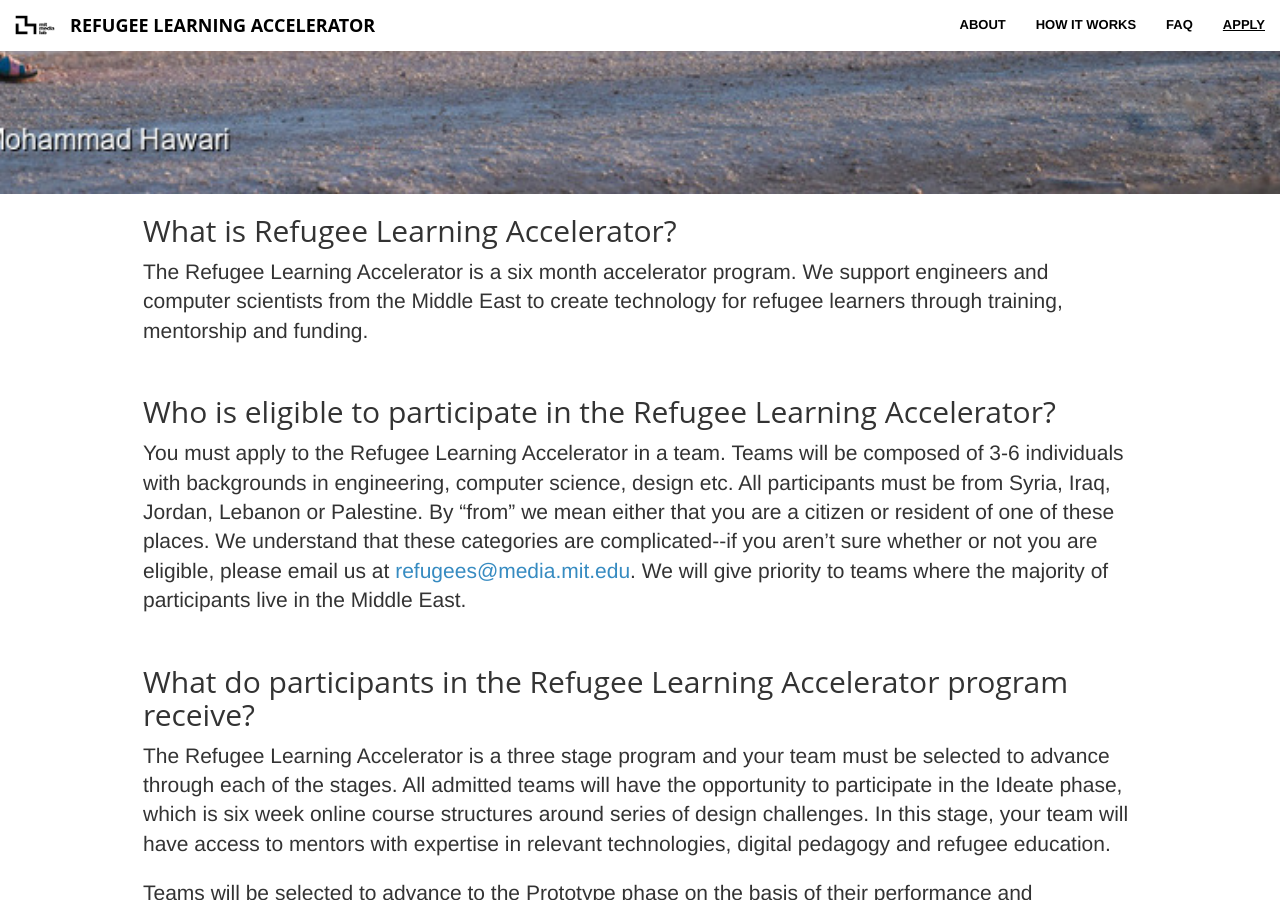
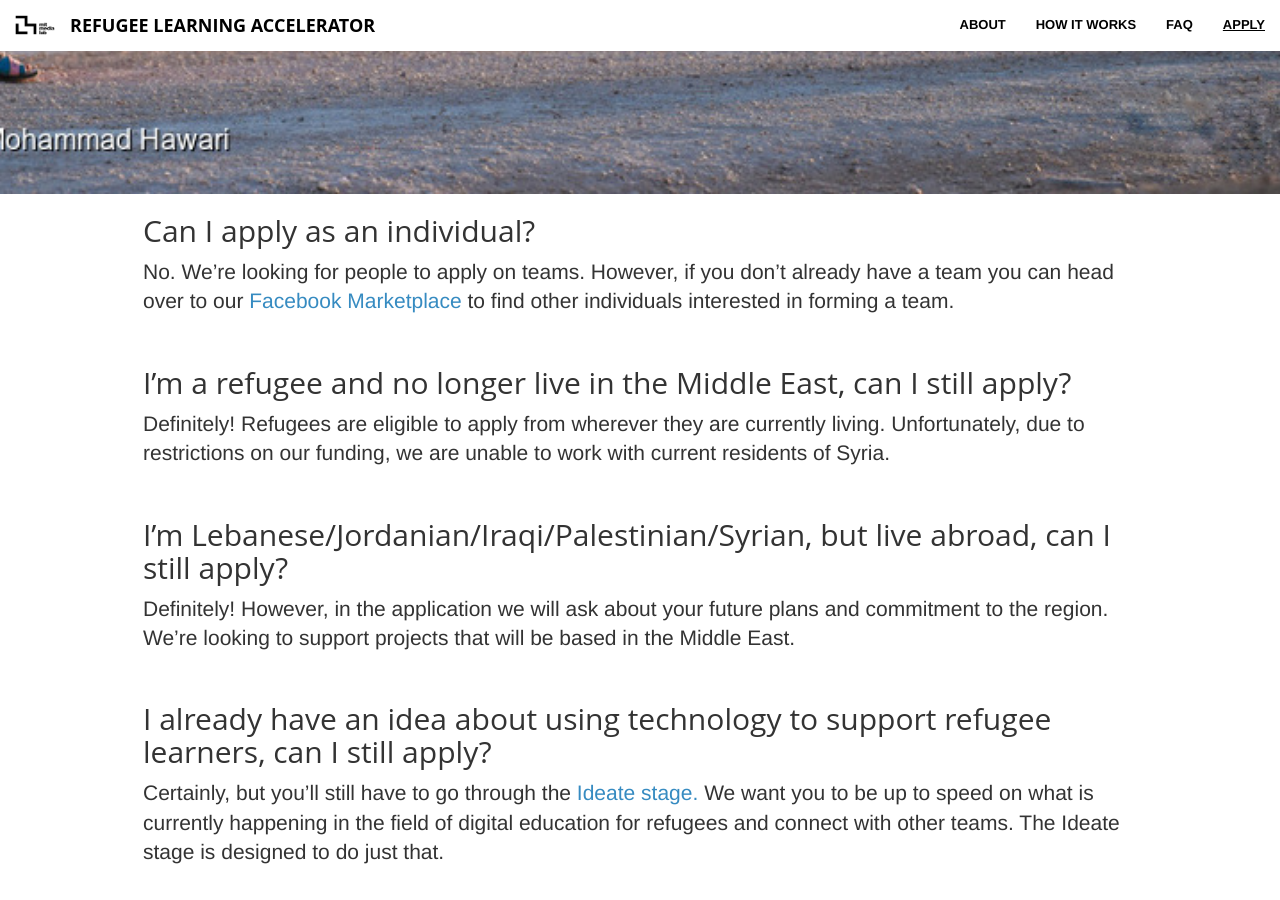
Before and after one commit to Refugee-Learning-Accelerator/Refugee-Learning-Accelerator.github.io, a Jekyll site: the page FAQ/index.html, which Jekyll copies as it is, in a window 1280 px wide and 900 px high, scrolled down 706 px. Built offline with Jekyll 4.4.1, drawn with Linux system fonts in a browser that asks for light colours; nearby versions of some CDN libraries; some of the changed text lies outside the part shown.

Commit message:
Update index.html

```diff
--- a/FAQ/index.html
+++ b/FAQ/index.html
@@ -51,47 +51,40 @@
 																  </header>
 <section style="padding: 10%; padding-top: 0%">
 <div class="container">
-	<h2>What is Refugee Learning Accelerator?</h2>
-	<p class="QA">The Refugee Learning Accelerator is a six month accelerator program. We support engineers and computer scientists from the Middle East to create technology for refugee learners through training, mentorship and funding.</p>
-	<h2>Who is eligible to participate in the Refugee Learning Accelerator?</h2>
-	<p class="QA">You must apply to the Refugee Learning Accelerator in a team. Teams will be composed of 3-6 individuals with backgrounds in engineering, computer science, design etc. All participants must be from Syria, Iraq, Jordan, Lebanon or Palestine. By “from” we mean either that you are a citizen or resident of one of these places. We understand that these categories are complicated--if you aren’t sure whether or not you are eligible, please email us at
-		     <a class="class2" href=”mailto:refugees@media.mit.edu”>refugees@media.mit.edu</a>. We will give priority to teams where the majority of participants live in the Middle East. </p>
-	<h2>What do participants in the Refugee Learning Accelerator program receive?</h2>
-	<p>The Refugee Learning Accelerator is a three stage program and your team must be selected to advance through each of the stages. All admitted teams will have the opportunity to participate in the Ideate phase, which is six week online course structures around series of design challenges. In this stage, your team will have access to mentors with expertise in relevant technologies, digital pedagogy and refugee education.</p>
-	<p>Teams will be selected to advance to the Prototype phase on the basis of their performance and participation. The Prototype phase will be an in-person workshop in Amman, Jordan. The Accelerator will cover the cost of travel. In this phase, your team will prototype a project and pitch it to a panel of judges. You will have access to expert feedback and mentorship. </p>
-	<p class="QA">The most promising projects will be selected to advance to the Incubate phase. In this phase, teams will have access to funding, technical advice, support setting up partnerships and mentorship on topics like entrepreneurship and monitoring & evaluations. </p>
-	<h2>There are lots of other incubators and accelerators. What need does this program fill?</h2>
-	<p class="QA">We’re super excited about all the innovation happening around digital education for refugees, but we think that not enough is being done to build capacity in the countries most affected by the Syrian refugee crisis. We’re also thrilled by all the energy in the tech community around responding the refugee crisis, but acknowledge that hackathons have their limitations--particularly in terms of their short duration and a lack of available funding. We designed the Accelerator to respond to these twin trends. </p>
-	<h2>I already have an idea about using technology to support refugee learners, can I still apply?</h2>
-	<p class="QA"Certainly, but you’ll still have to go through the <a class="class2" href="/program">Ideate stage.</a> We have expertise with what works and what has already been done, when it comes to technology and refugee learners, and we want you to acquire that knowledge as well. </p>
-	<h2> What is the time commitment?</h2>
-	<p class="QA">The time commitment will vary by phase: in the Ideate phase we will expect you to spend about 15-20 hours per week working on projects for the Refugee Learning Accelerator; in the Prototype phase teams will spend a week together in Amman, working full-time. The Accelerator is designed to be part-time commitment. We do not expect you to quit your job or suspend your schooling to work on this project.</p>
 	<h2>Can I apply as an individual?</h2>
 	<p class="QA">No. We’re looking for people to apply on teams. However, if you don’t already have a team you can head over to our <a href="https://www.facebook.com/groups/147496302487491" class="class2">Facebook Marketplace</a> to find other individuals interested in forming a team.</p>
-	<h2>I’m a Syrian refugee and no longer live in the Middle East, can I still apply?</h2>
-	<p>Definitely! Syrian refugees are eligible to apply from wherever they are currently living. </p>
-	<p class="QA"> Unfortunately, due to restrictions on our funding, we are unable to work with current residents of Syria. </p>
-	<h2>I’m Lebanese/Jordanian/Iraqi/Palestinian, but live in X, can I still apply?</h2>
-	<p class="QA">Definitely! However, in the application we will ask about your future plans and commitment to the region. We’re looking to support projects that will be based in the Middle East, not another refugee project based in Cambridge, Massachusetts (not that there is anything wrong with this town!).</p>
+	<h2>I’m a refugee and no longer live in the Middle East, can I still apply?</h2>
+	<p class="QA">Definitely! Refugees are eligible to apply from wherever they are currently living. Unfortunately, due to restrictions on our funding, we are unable to work with current residents of Syria.</p>
+	<h2>I’m Lebanese/Jordanian/Iraqi/Palestinian/Syrian, but live abroad, can I still apply?</h2>
+	<p class="QA">Definitely! However, in the application we will ask about your future plans and commitment to the region. We’re looking to support projects that will be based in the Middle East.</p>
+	<h2>I already have an idea about using technology to support refugee learners, can I still apply?</h2>
+	<p class="QA">Certainly, but you’ll still have to go through the <a class="class2" href="/program">Ideate stage.</a> We want you to be up to speed on what is currently happening in the field of digital education for refugees and connect with other teams. The Ideate stage is designed to do just that.</p>
 	<h2>Does my team all have to be located in one place?</h2>
-<p class="QA">No. It will probably be easier to work together if at least a portion of your team is co-located, but it is not a requirement.</p>
-
+	<p class="QA">No. It will probably be easier to work together if at least a portion of your team is co-located, but it is not a requirement.</p>
+	<h2>What is the time commitment?</h2>
+	<p class="QA">The time commitment will vary by phase. In the Ideate phase we expect you to spend about 15-20 hours per week on activities related to the Refugee Learning Accelerator. In the Prototype phase teams will spend a week together in Amman. Overall, the Accelerator is designed to be a part-time commitment. We do not expect you to quit your job or suspend your schooling to work on this.</p>
 	<h2>If my team is accepted into the <a class="class2" href="/program">Prototype phase</a>, do we have to cover the cost of travel to Amman?</h2>
 	<p class="QA">No. The Refugee Learning Accelerator will cover the cost of travel for all successful teams. However, it is your responsibility to make sure that you have a valid passport.</p>
-	<h2>Does our idea have to be for-profit?</h2>
-	<p class="QA">No, definitely not! It’s hard to make money off of education, and even harder to do it ethically. While it would be great if teams came up with financially self-sustaining ideas, we recognize that this might not be realistic. We’re committed to providing you with the initial funding and then, as the project develops, helping you find other sources of funding--this could come from investors, but it could also be from governments or philanthropic foundations.</p>
-	<h2>Do you provide office space?</h2>
-	<p class="QA">No. However, in the Incubate stage teams are welcome to use a portion of their funding to secure office space.</p>
-	<h2>In the <a href="/program" class="class2">Incubate phase</a>, what terms are attached to the funding?</h2>
-	<p class="QA">We do not take equity and programs can exit the accelerator with no further commitments to MIT or the Refugee Learning Accelerator.</p>
-	<h2>What is the Refugee Learning Accelerator’s relationship to the MIT Media Lab?</h2>
-	<p class="QA">The Refugee Learning Accelerator is a project of the Learning Initiative which is a part of the MIT Media Lab.</p>
 	<h2>Will participants travel to MIT in Cambridge, Massachusetts?</h2>
 	<p class="QA">No. Successful participants will be brought together in Beirut or Amman. There will be no travel to the U.S.</p>
-	<h2>Upon completion of the program, will I receive a degree from MIT?</h2>
-	<p class="QA">No. This is not an accredited education program.</p>
+	<h2>Does our idea have to be for-profit?</h2>
+	<p class="QA">No, definitely not! We want teams to think about the financial sustainability of their projects, but there are many different ways to achieve that, both non-profit and for-profit.</p>
+	<h2>Do you provide office space?</h2>
+	<p class="QA">No. We are not able to provide any office space in the Ideate phase. In the Incubate phase, if necessary, we will coordinate with partner organizations to find office space wherever the team is located.</p>
+	<h2>Upon completion of the program, will I receive a certificate?</h2>
+	<p class="QA">Yes, you will receive a certificate of completion. However, this is not an accredited MIT education program and does not count towards an MIT degree.</p>
 	<h2>Does MIT own the intellectual property of Refugee Learning Accelerator projects?</h2>
-	<p class="QA">...</p>
+	<p class="QA">Participants retain all intellectual property in their work, but we require contributions during the Ideate phase to be openly licensed (software under an open source initiative <a href="https://opensource.org/licenses" class="class2">approved license</a>; content under <a href="https://creativecommons.org/licenses/by/4.0/" class="class2">CC BY</a>). </p>
+	<h2>Why the focus on learning?</h2>
+	<p class="QA">Because it’s what we do! The MIT Media Lab Learning Initiative is focused on the future of learning, through technologies and ideas that support the four Ps of creative learning: peers, play, passion and projects. We’re also keenly aware that “lack of educational opportunities” in the Middle East were one of primary push factors cited by refugees arriving in Europe. As the crisis continues, the crisis around education is only going to become more acute.  </p>
+	<h2>What do you mean by “refugee learners?”</h2>
+	<p class="QA">We’re interested in supporting projects which benefit refugee youth, aged 15-24, who remain in the Middle East, and want to learn--whether that is in a formal school system or more informally. The refugee learner themselves does not necessarily have to be the end user of the project--it could also be parents, teacher etc., but all projects should be beneficial to refugee learners in some capacity.</p>
+	<h2>Who is eligible to participate in the Refugee Learning Accelerator?</h2>
+	<p class="QA">Details on eligibility are available <a class="class2" href="/apply">here</a>.</p>
+	<h2>What do participants in the Refugee Learning Accelerator program receive?</h2>
+	<p class="QA">Information on the structure of the Accelerator is available <a class="class2" href="/program">here</a>. </p>
+
+<!--
 	<h2>What’s the ultimate aim of the Refugee Learning Accelerator?</h2>
 	<p class="QA">This is a pilot phase and--to a certain extent--an experiment. We believe that the Middle East is facing a series of crisis around refugees, youth employment, and education, but that it already has many of the tools necessary to respond to these crises. We’re passionate about supporting young computer scientists and engineers to think critically about the future of learning.</p>
 	<h2>How can I get involved in the program?</h2>
@@ -101,7 +94,7 @@
 2. Fill out the form on the Apply page with your contact details<br>
 3. We’ll email you when applications open in mid-August </p>
 			    <p class="QA">If you don’t fit that criteria, but are still interested in supporting the project, email us at <a href="mailto:refugees@media.mit.edu" class="class2">refugees@media.mit.edu</a></p>
-
+-->
 
 
 										       </div>
```
